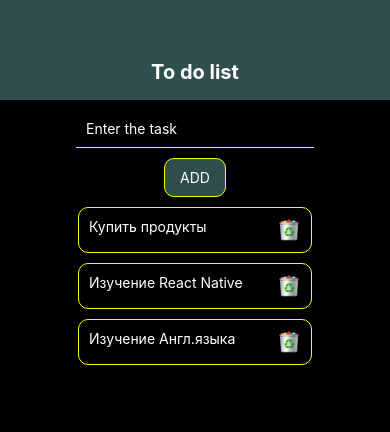
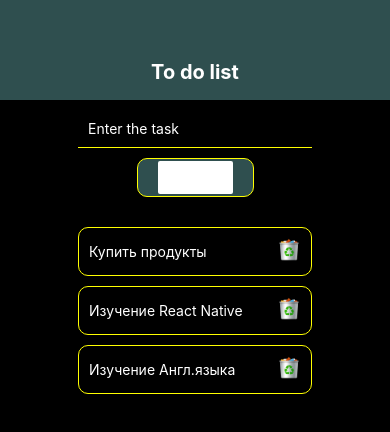
Before and after one commit to SinitsynAlekcander/todolist_RN, a React Native app: screen / in a window 390 px wide. Shown: the top 432 px of the page. Built offline with nearby package versions, Linux system fonts and the light colour scheme.

Commit message:
Refactoring

```diff
--- a/components/Form.js
+++ b/components/Form.jsx
@@ -4,11 +4,16 @@ import { StyleSheet, TextInput, Text, Button, View, Pressable } from 'react-nati
 
 export default function Form({ addItem }) {
     const [text, setValue] = useState('');
-    // const inputEl = useRef(null)
+    const inputEl = useRef(null)
 
     const onChange = (text) => {
         setValue(text);
     };
+
+    const handlerButton = () => {
+        addItem(text)
+        inputEl.current.clear();
+    }
 
 
     return (
@@ -17,38 +22,42 @@ export default function Form({ addItem }) {
                 style={styles.input}
                 onChangeText={onChange}
                 placeholder='Enter the task'
+                ref={inputEl}
             />
-            <Pressable style={styles.button} onPress={() => addItem(text)}>
-                <Text style={styles.text}>
-                    ADD
-                </Text>
-            </Pressable>
+            <View style={styles.button}>
+                <Button
+                    title='ADD'
+                    color="#FFFFFF"
+                    onPress={handlerButton}
+                />
+            </View>
         </View>
     );
 }
 
 const styles = StyleSheet.create({
     wrapper: {
-        alignItems: 'center'
+        fontSize: 5,
+        alignItems: 'center',
+        marginHorizontal: '20%'
     },
     input: {
+        width: '100%',
         color: '#FFFFFF',
         borderBottomWidth: 1,
         borderColor: '#FFFF00',
         padding: 10,
         marginVertical: 10,
-        marginHorizontal: '20%',
         alignItems: 'left'
     },
     button: {
+        width: '50%',
         backgroundColor: '#2F4F4F',
-        paddingHorizontal: 15,
-        paddingVertical: 10,
+        paddingHorizontal: 20,
+        paddingVertical: 2,
         borderWidth: 1,
         borderColor: '#FFFF00',
-        borderRadius: 10
-    },
-    text: {
-        color: '#FFFFFF'
+        borderRadius: 10,
+        marginBottom: 20
     }
 });
--- a/components/ListItem.js
+++ b/components/ListItem.jsx
@@ -30,7 +30,7 @@ const styles = StyleSheet.create({
     text: {
         color: 'white',
         flex: 1,
-        // textAlign: 'center'
+        paddingVertical: 5
     },
     image: {
         width: 24,
```
Also changed, not shown: App.js (line endings or trailing spaces), components/Header.jsx (renamed from components/Header.js).
